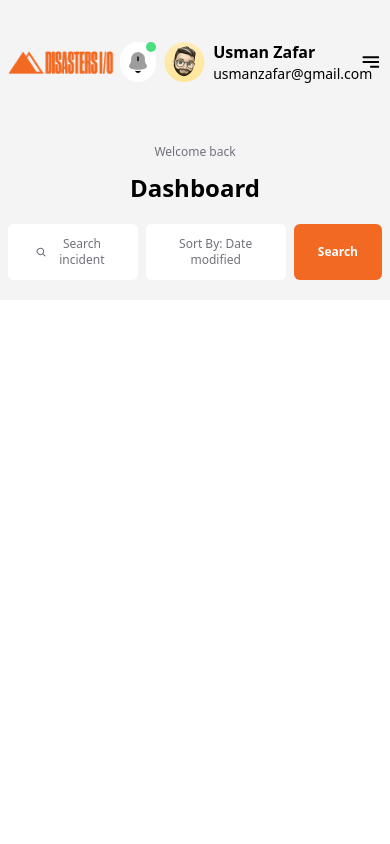
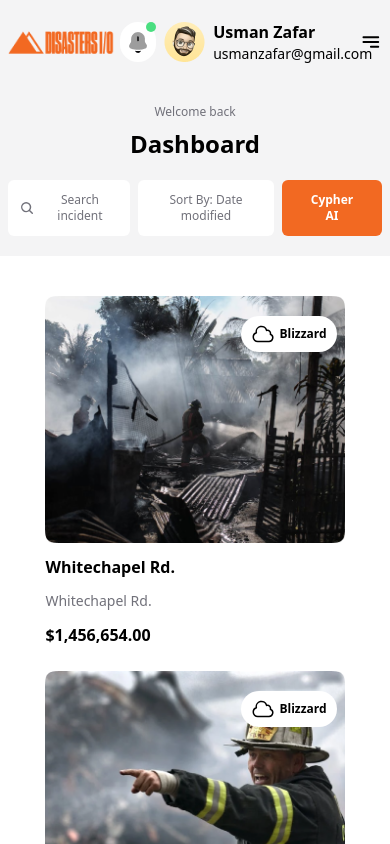
Before and after one commit to Hamim-1/React-Assignment-1, a React (Vite) app: page / in a window 390 px wide. Shown: the top 844 px of the page. Built offline with nearby package versions, Linux system fonts and the light colour scheme.

Commit message:
Dashboard Design Finished and Also responsive

```diff
--- a/src/App.jsx
+++ b/src/App.jsx
@@ -1,5 +1,6 @@
 import { BrowserRouter } from "react-router-dom"
-import Navbar from "./shared/Navbar"
+import Navbar from "./components/shared/Navbar"
+import Dashboard from "./components/dashboard/Dashboard"
 
 
 function App() {
@@ -7,6 +8,7 @@ function App() {
   return (
     <BrowserRouter>
       <Navbar />
+      <Dashboard />
     </BrowserRouter>
   )
 }
--- /dev/null
+++ b/src/components/dashboard/IncidentCard.jsx
@@ -0,0 +1,22 @@
+import React from 'react';
+
+const IncidentCard = ({ incedent }) => {
+    const { heading, place, price, img } = incedent;
+    return (
+        <div className='w-4/5 xs:max-w-[300px] flex flex-col space-y-3 relative mx-auto'>
+            <img src={img} alt="" className='w-full' />
+            <h2 className='text-base font-bold'>{heading}</h2>
+            <p className='text-sm text-secondary'>{place}</p>
+            <p className='text-base font-bold'>${price}</p>
+
+            <div className='absolute top-2 right-2 bg-white rounded-full py-1.5 px-[10px] flex items-center space-x-1'>
+                <svg xmlns="http://www.w3.org/2000/svg" fill="none" viewBox="0 0 24 24" stroke-width="1.5" stroke="currentColor" class="size-6">
+                    <path stroke-linecap="round" stroke-linejoin="round" d="M2.25 15a4.5 4.5 0 0 0 4.5 4.5H18a3.75 3.75 0 0 0 1.332-7.257 3 3 0 0 0-3.758-3.848 5.25 5.25 0 0 0-10.233 2.33A4.502 4.502 0 0 0 2.25 15Z" />
+                </svg>
+                <p className='text-xs font-bold'>Blizzard</p>
+            </div>
+        </div>
+    );
+};
+
+export default IncidentCard;
--- /dev/null
+++ b/src/components/dashboard/dashboard.jsx
@@ -0,0 +1,24 @@
+import React from 'react';
+import IncidentCard from './IncidentCard';
+
+const Dashboard = () => {
+    const incedents = [
+        { heading: "Whitechapel Rd.", place: "Whitechapel Rd.", price: '1,456,654.00', img: "/Incident1.png" },
+        { heading: "Whitechapel Rd.", place: "Whitechapel Rd.", price: '1,456,654.00', img: "/Incident2.png" },
+        { heading: "Tulare County", place: "Tulare County,  Los Angles, CA 23415", price: '1,456,654.00', img: "/Incident3.png" },
+        { heading: "Tulare County", place: "Tulare County,  Los Angles, CA 23415", price: '1,456,654.00', img: "/Incident4.png" },
+        { heading: "Tulare County", place: "Tulare County,  Los Angles, CA 23415", price: '1,456,654.00', img: "/Incident5.png" },
+        { heading: "Tulare County", place: "Tulare County,  Los Angles, CA 23415", price: '1,456,654.00', img: "/Incident6.png" },
+    ]
+    return (
+        <div className='container grid grid-cols-1 xs:grid-cols-2 md:grid-cols-3 lg:grid-cols-4 gap-6 mt-10'>
+            {
+                incedents.map((incedent, i) => {
+                    return <IncidentCard incedent={incedent} key={i} />
+                })
+            }
+        </div>
+    );
+};
+
+export default Dashboard;
--- a/src/shared/MainNavbar.jsx
+++ b/src/components/shared/MainNavbar.jsx
@@ -12,7 +12,7 @@ const MainNavbar = () => {
         { name: 'Cypher AI', path: '/cypher-ai' },
     ];
     return (
-        <div className='bg-background py-5'>
+        <div className='bg-background'>
             <div className="container flex justify-between items-center text-custom">
                 <img src="/public/logo.png" alt="" className='w-28 xs:w-32' />
 
@@ -55,7 +55,7 @@ const MainNavbar = () => {
                 </div>
             </div>
 
-            <div className={`absolute top-0 ${isMobile ? 'left-0' : '-left-full'} transition-all duration-500 w-full h-screen bg-black/80 p-5`}>
+            <div className={`absolute top-0 ${isMobile ? 'left-0' : '-left-full'} transition-all duration-500 w-full h-screen bg-black/80 p-5 z-20`}>
                 <nav className='flex flex-col space-y-5 text-sm  relative'>
                     {navItems.map((item) => (
                         <div key={item.name} className="relative w-fit">
--- a/src/shared/SecondaryNavbar.jsx
+++ b/src/components/shared/SecondaryNavbar.jsx
@@ -3,20 +3,20 @@ import React from 'react';
 const SecondaryNavbar = () => {
     return (
         <div className='container flex flex-col sm:flex-row space-y-5 sm:space-y-0 justify-between items-center'>
-            <div className='flex flex-col items-center sm:items-start space-y-3'>
+            <div className='flex flex-col items-center sm:items-start space-y-2'>
                 <p className='text-secondary text-xs'>Welcome back</p>
                 <h2 className='text-2xl font-bold'>Dashboard</h2>
             </div>
 
             <div className='flex space-x-2 sm:space-x-5 text-xs text-secondary'>
-                <button className="flex items-center space-x-2 bg-white border-[#FAFAFA] rounded-md py-3 px-7">
+                <button className="flex items-center space-x-2 bg-white border-[#FAFAFA] rounded-md py-3 px-3 xs:px-7">
                     <svg xmlns="http://www.w3.org/2000/svg" fill="none" viewBox="0 0 24 24" strokeWidth="2.5" stroke="currentColor" className="size-4">
                         <path strokeLinecap="round" strokeLinejoin="round" d="m21 21-5.197-5.197m0 0A7.5 7.5 0 1 0 5.196 5.196a7.5 7.5 0 0 0 10.607 10.607Z" />
                     </svg>
                     <span>Search incident</span>
                 </button>
-                <button className="bg-white border-[#FAFAFA] rounded-md py-3 px-7">Sort By: Date modified</button>
-                <button className="primary-button">Search</button>
+                <button className="bg-white border-[#FAFAFA] rounded-md py-3 px-3 xs:px-7">Sort By: Date modified</button>
+                <button className="primary-button">Cypher AI</button>
             </div>
 
         </div>
--- a/tailwind.config.js
+++ b/tailwind.config.js
@@ -12,7 +12,7 @@ export default {
         secondary: '#71717A',
       },
       screens: {
-        'xs': '475px',
+        'xs': '540px',
         'sm': '640px',
         'md': '768px',
         'lg': '992px',
```
Also changed, not shown: src/components/shared/IncidentNavbar.jsx (renamed from src/shared/IncidentNavbar.jsx), src/components/shared/Navbar.jsx (renamed from src/shared/Navbar.jsx).
